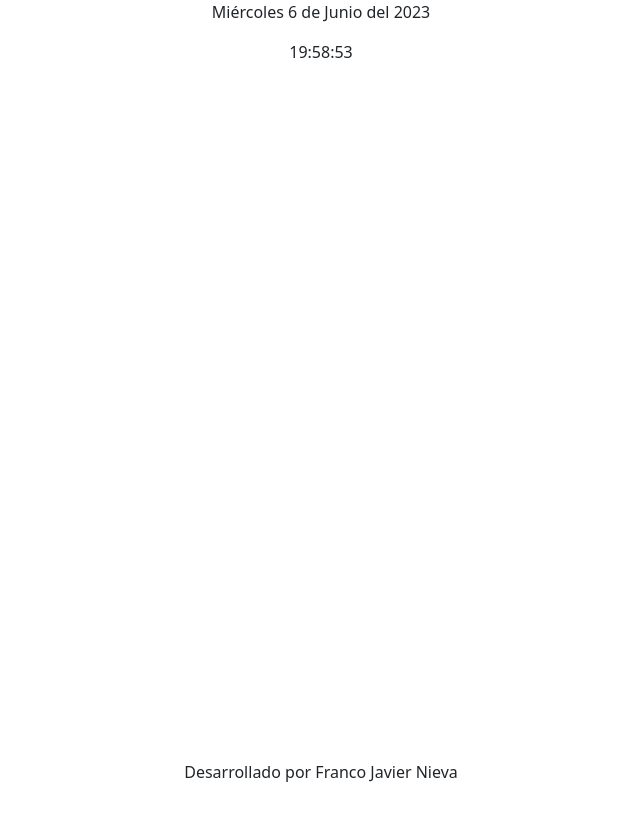
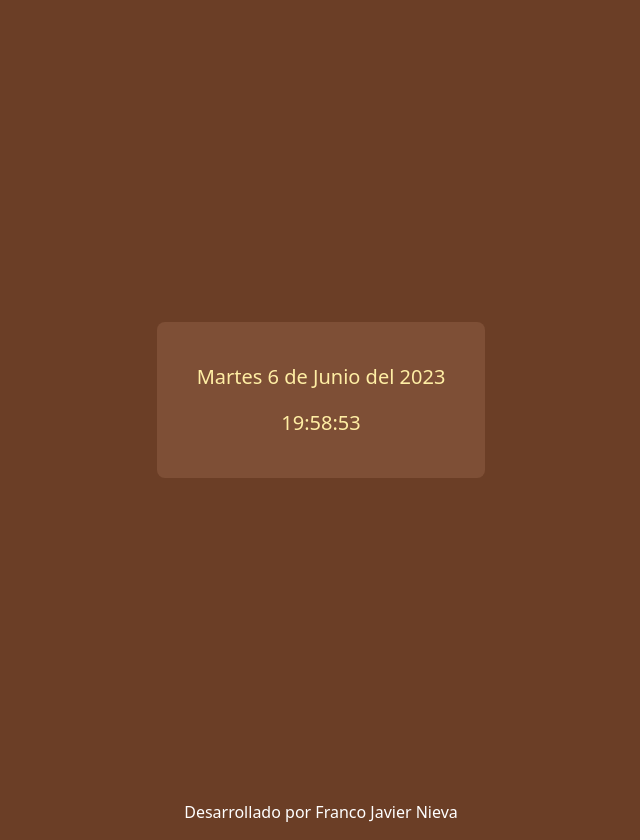
Before and after one commit to francojnieva/RCS-Reloj, a plain HTML site: page index.html in a window 1280 px wide. Shown: the whole page, without its empty margins (319-959 px from the left). Before the commit the page ends 800 px from the top, so only its background shows below. Drawn offline with nearby package versions, Linux system fonts and the light colour scheme.

Commit message:
:hammer: :lipstick: add bootstrap class to footer, p tag and styles

```diff
--- a/css/style.css
+++ b/css/style.css
@@ -3,3 +3,18 @@
     margin: 0;
     box-sizing: border-box;
 }
+
+body {
+    background-color: #6B3E26;
+}
+
+main {
+    min-height: 100vh;
+}
+
+.section-container {
+    padding: 2.5rem;
+    background-color: #7E4F36;
+    border-radius: .5rem;
+    color: #FFEEA4;
+}
--- a/index.html
+++ b/index.html
@@ -19,8 +19,8 @@
             <article id="hours"></article>
         </section>
     </main>
-    <footer class="text-center fixed-bottom">
-        <p>Desarrollado por Franco Javier Nieva</p>
+    <footer class="text-center">
+        <p class="text-white">Desarrollado por Franco Javier Nieva</p>
     </footer>
 
     <!-- BOOTSTRAP -->
--- a/js/app.js
+++ b/js/app.js
@@ -1,14 +1,13 @@
 const articleDate = document.getElementById("date")
 const articleHours = document.getElementById("hours")
 
-const week = ["Lunes", "Martes", "Miércoles", "Jueves", "Viernes", "Sábado", "Domingo"]
-
+const week = ["Domingo", "Lunes", "Martes", "Miércoles", "Jueves", "Viernes", "Sábado"]
 const month = ["Enero", "Febrero", "Marzo", "Abril", "Mayo", "Junio", "Julio", "Agosto", "Septiembre", "Octubre", "Noviembre", "Diciembre"]
 
 setInterval(() => {
     let date = new Date()
 
-    articleDate.innerHTML = `<p class="text-center">${week[date.getDay()]} ${date.getDate()} de ${
+    articleDate.innerHTML = `<p class="text-center fs-5">${week[date.getDay()]} ${date.getDate()} de ${
     month[date.getMonth()]} del ${date.getFullYear()}</p>`
 
     let minutes = date.getMinutes()
@@ -21,6 +20,6 @@ setInterval(() => {
 
     if (second < 10) second = "0" + second
 
-    articleHours.innerHTML = `<p class="text-center">${hours}:${minutes}:${second}</p>`
+    articleHours.innerHTML = `<p class="text-center mb-0 fs-5">${hours}:${minutes}:${second}</p>`
 
 }, 1000)
```
